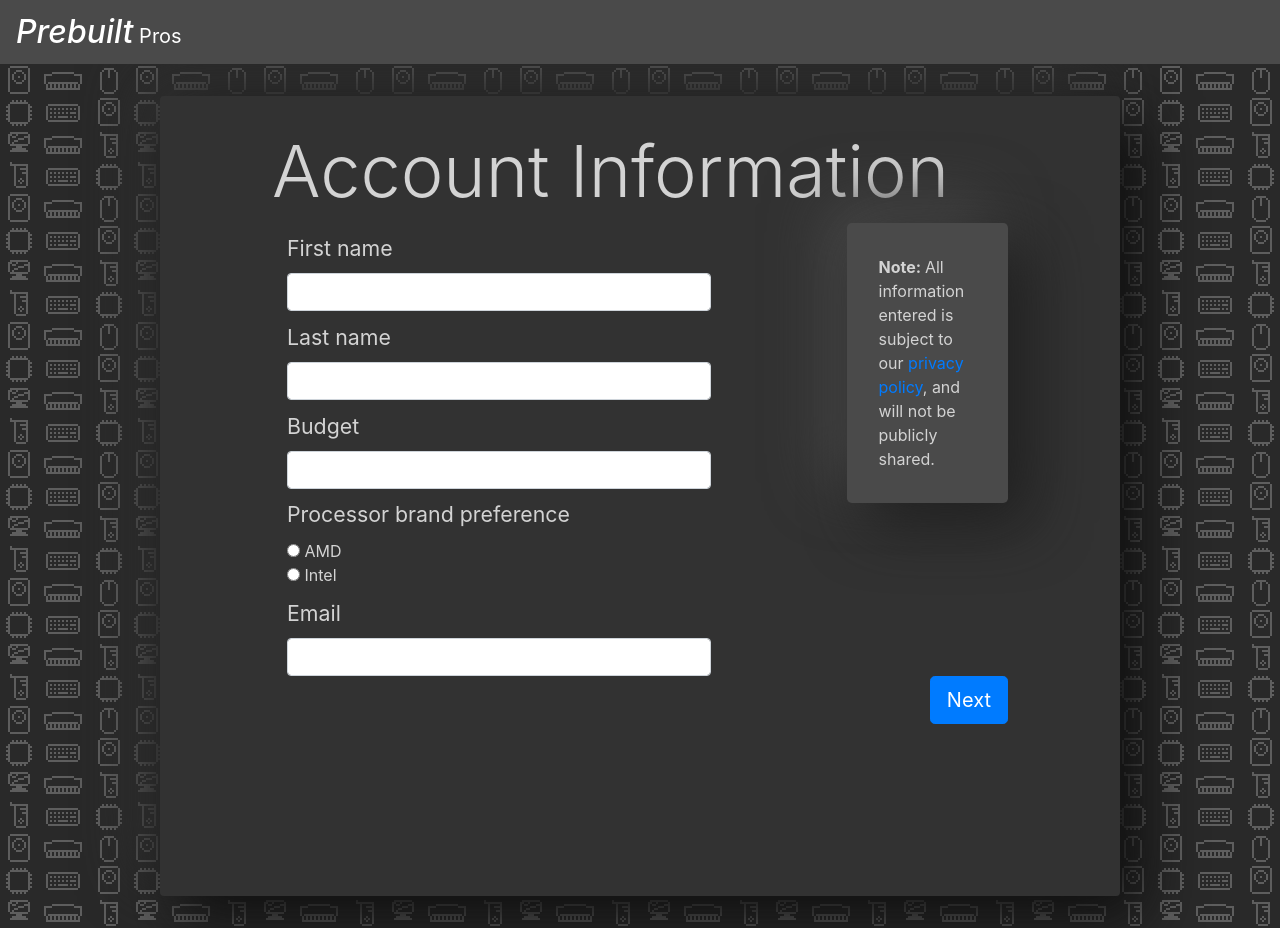
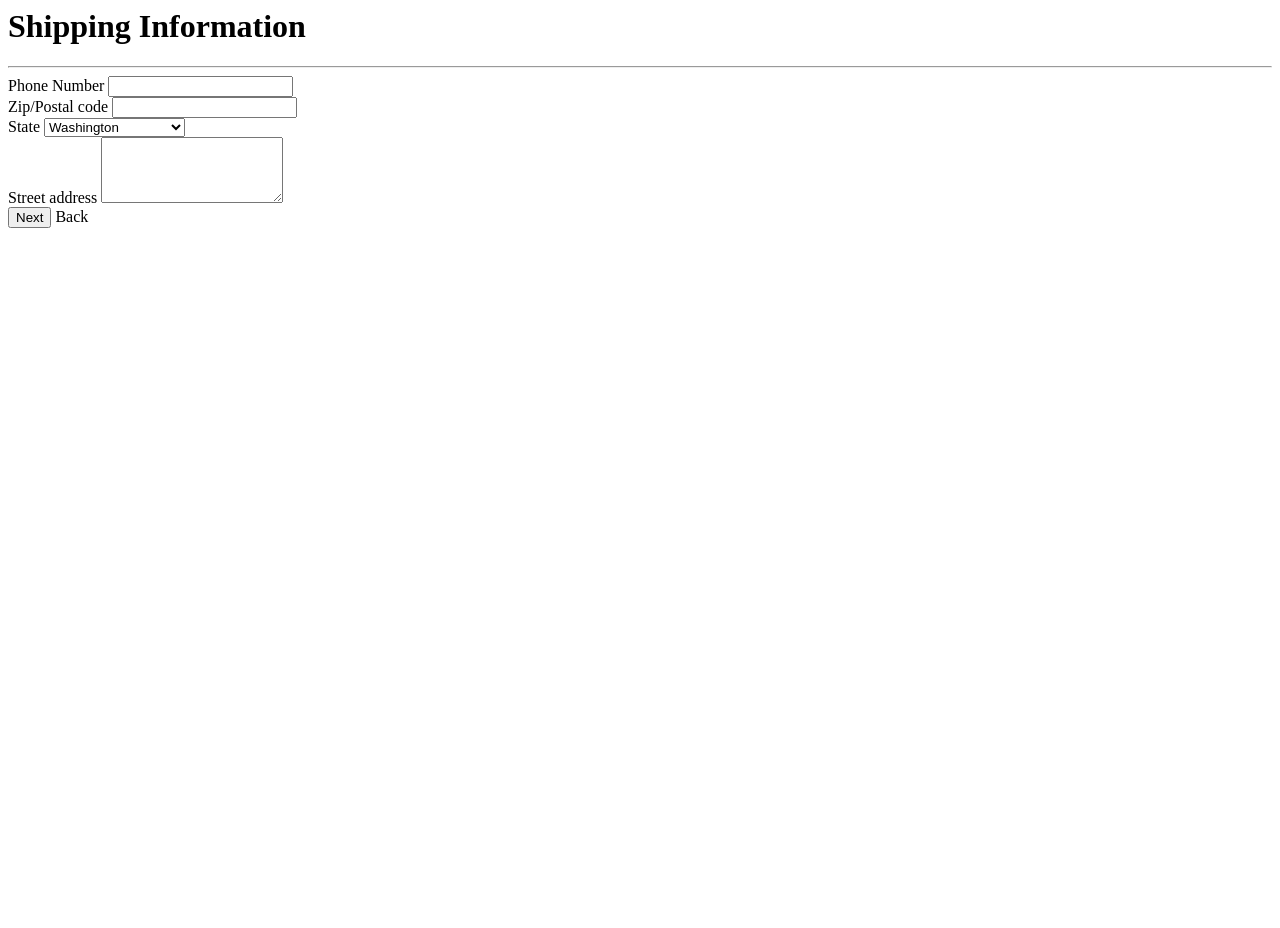
Before and after one commit to HunterAhlquistEdu/Dating, a PHP site: page /views/cshipping.html in a window 1280 px wide. After the commit the page ends 228 px from the top, so only its background shows below. Run offline with PHP 8.4, Linux system fonts and the light colour scheme; some libraries are stand-ins or nearby versions.

Commit message:
shipping and interests selection

```diff
--- /dev/null
+++ b/model/data_layer.php
@@ -0,0 +1,5 @@
+<?php
+function getInterests() {
+    return array("gaming", "video editing", "autoCAD", "3D rendering", "development", "live streaming", "writing",
+        "watching video", "web hosting", "Crypto Mining", "NAS hosting");
+}
--- a/styles/styles_dark.css
+++ b/styles/styles_dark.css
@@ -39,9 +39,24 @@ hr {
     box-shadow: 20px 20px 60px #1f1f1f, -20px -20px 60px #4a4a4a;
     background-color: #4a4a4a;
     padding: 2rem 2rem !important;
+    margin-top: 4em;
+    margin-bottom: 4em;
 }
 
 .control-label {
     margin-top: 0.5em;
     font-size: 16pt;
 }
+
+.btn {
+    margin: 1em;
+}
+
+.interestBox {
+    padding: 1em;
+    margin: 0.5em;
+    background-color: #4a4a4a;
+    border-radius: 10px;
+    box-shadow: 10px 10px 60px #1f1f1f, -10px -10px 60px #4a4a4a;
+    user-select: none;
+}
--- a/views/cshipping.html
+++ b/views/cshipping.html
@@ -1,75 +1,93 @@
-<!doctype html>
-<html lang="en">
-<head>
-    <meta charset="UTF-8">
-    <meta name="viewport"
-          content="width=device-width, user-scalable=no, initial-scale=1.0, maximum-scale=1.0, minimum-scale=1.0">
-    <meta http-equiv="X-UA-Compatible" content="ie=edge">
-    <!-- Bootstrap CSS -->
-    <link rel="stylesheet" href="https://maxcdn.bootstrapcdn.com/bootstrap/4.0.0/css/bootstrap.min.css" integrity="sha384-Gn5384xqQ1aoWXA+058RXPxPg6fy4IWvTNh0E263XmFcJlSAwiGgFAW/dAiS6JXm" crossorigin="anonymous">
-    <link rel="stylesheet" href="styles/styles_dark.css">
-    <title>Prebuilt Pros</title>
-</head>
+<include href="views/header.html">
 <body>
-    <nav class="navbar navbar-expand-lg navbar-dark">
-        <a class="navbar-brand" href="#"> <i class="h2">Prebuilt</i> Pros</a>
-        <button class="navbar-toggler" type="button" data-toggle="collapse" data-target="#navbarSupportedContent" aria-controls="navbarSupportedContent" aria-expanded="false" aria-label="Toggle navigation">
-            <span class="navbar-toggler-icon"></span>
-        </button>
-        <div class="collapse navbar-collapse" id="navbarSupportedContent">
-
-        </div>
-    </nav>
+<include href="views/nav.html">
     <div class="d-flex justify-content-center">
         <div class="mainBody row rounded">
             <div class="container-flex input-area">
                 <div class="row">
                     <div class="col-sm-12">
-                        <h1 class="display-3">Account Information</h1>
+                        <h1 class="display-3">Shipping Information</h1>
+                        <hr>
                     </div>
                 </div>
                 <form action="#" method="post" class="form-horizontal">
                 <div class="row">
-                    <div class="col-sm-9">
-
-                            <div class="col-sm-10">
-                                <label for="firstname" class="control-label">First name</label>
-                                <input class="form-control" type="text" name="firstname" id="firstname">
-                            </div>
-                            <div class="col-sm-10">
-                                <label for="lastname" class="control-label">Last name</label>
-                                <input class="form-control" type="text" name="lastname" id="lastname">
-                            </div>
-                            <div class="col-sm-10">
-                                <label for="budget" class="control-label">Budget</label>
-                                <input class="form-control" type="text" name="budget" id="budget">
-                            </div>
-                            <div class="col-sm-10">
-                                <label class="control-label">Processor brand preference</label></br>
-                                <input type="radio" name="cpu-brand"
-                                       id="AMD"
-                                       value="AMD"> AMD</br>
-                                <input type="radio" name="cpu-brand"
-                                       id="Intel"
-                                       value="Intel"> Intel</br>
-                            </div>
-                            <div class="col-sm-10">
-                                <label for="email" class="control-label">Email</label>
-                                <input class="form-control" type="text" name="email" id="email">
-                            </div>
-
-
-                    </div>
-                    <div class="col-sm-3">
-                        <div class="jumbotron privacy-notice">
-                            <b>Note: </b> All information entered is subject to our <a href="privacy">privacy policy</a>,
-                            and will not be
-                            publicly shared.
+                    <div class="col-sm-6">
+                        <div class="col-sm-10">
+                            <label for="phone" class="control-label">Phone Number</label>
+                            <input class="form-control" type="text" name="phone" id="phone">
+                        </div>
+                        <div class="col-sm-10">
+                            <label for="postal" class="control-label">Zip/Postal code</label>
+                            <input class="form-control" type="text" name="postal" id="postal">
+                        </div>
+                        <div class="col-sm-10">
+                            <label for="state" class="control-label">State</label>
+                            <select class="form-control" name="state" id="state">
+                                <option value="AL">Alabama</option>
+                                <option value="AK">Alaska</option>
+                                <option value="AZ">Arizona</option>
+                                <option value="AR">Arkansas</option>
+                                <option value="CA">California</option>
+                                <option value="CO">Colorado</option>
+                                <option value="CT">Connecticut</option>
+                                <option value="DE">Delaware</option>
+                                <option value="DC">District Of Columbia</option>
+                                <option value="FL">Florida</option>
+                                <option value="GA">Georgia</option>
+                                <option value="HI">Hawaii</option>
+                                <option value="ID">Idaho</option>
+                                <option value="IL">Illinois</option>
+                                <option value="IN">Indiana</option>
+                                <option value="IA">Iowa</option>
+                                <option value="KS">Kansas</option>
+                                <option value="KY">Kentucky</option>
+                                <option value="LA">Louisiana</option>
+                                <option value="ME">Maine</option>
+                                <option value="MD">Maryland</option>
+                                <option value="MA">Massachusetts</option>
+                                <option value="MI">Michigan</option>
+                                <option value="MN">Minnesota</option>
+                                <option value="MS">Mississippi</option>
+                                <option value="MO">Missouri</option>
+                                <option value="MT">Montana</option>
+                                <option value="NE">Nebraska</option>
+                                <option value="NV">Nevada</option>
+                                <option value="NH">New Hampshire</option>
+                                <option value="NJ">New Jersey</option>
+                                <option value="NM">New Mexico</option>
+                                <option value="NY">New York</option>
+                                <option value="NC">North Carolina</option>
+                                <option value="ND">North Dakota</option>
+                                <option value="OH">Ohio</option>
+                                <option value="OK">Oklahoma</option>
+                                <option value="OR">Oregon</option>
+                                <option value="PA">Pennsylvania</option>
+                                <option value="RI">Rhode Island</option>
+                                <option value="SC">South Carolina</option>
+                                <option value="SD">South Dakota</option>
+                                <option value="TN">Tennessee</option>
+                                <option value="TX">Texas</option>
+                                <option value="UT">Utah</option>
+                                <option value="VT">Vermont</option>
+                                <option value="VA">Virginia</option>
+                                <option selected="WA" value="WA">Washington</option>
+                                <option value="WV">West Virginia</option>
+                                <option value="WI">Wisconsin</option>
+                                <option value="WY">Wyoming</option>
+                            </select>
                         </div>
 
                     </div>
+                    <div class="col-sm-6">
+                        <div class="col-sm-10">
+                            <label for="address" class="control-label">Street address</label>
+                            <textarea class="form-control" type="textarea" name="address" id="address" rows="4"></textarea>
+                        </div>
+                    </div>
                 </div>
                 <input class="btn btn-primary btn-lg float-right" type="submit" value="Next">
+                    <a class="btn btn-secondary btn-lg float-left">Back</a>
                 </form>
             </div>
 
```
Also changed, not shown: index.php (+44 -8 lines), views/cinterests.html (added, +44 -0 lines), views/csignup.html (+6 -21 lines), views/header.html (added, +12 -0 lines), views/home.html (+5 -24 lines), views/nav.html (added, +9 -0 lines), views/profilereview.html (added, +37 -0 lines).
